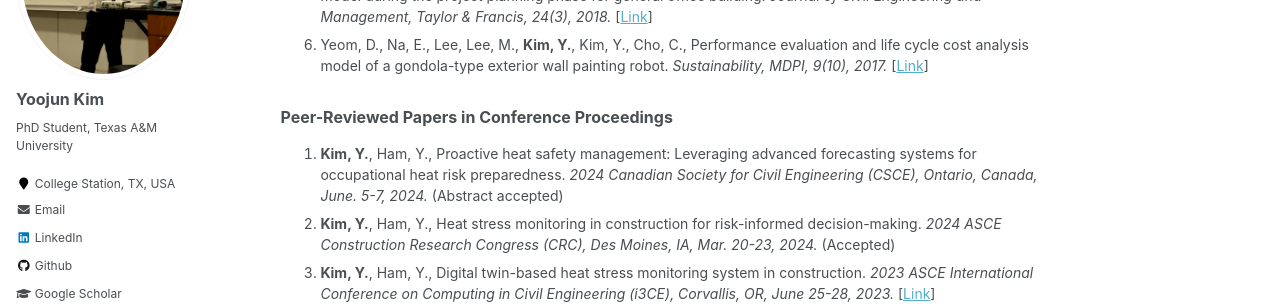
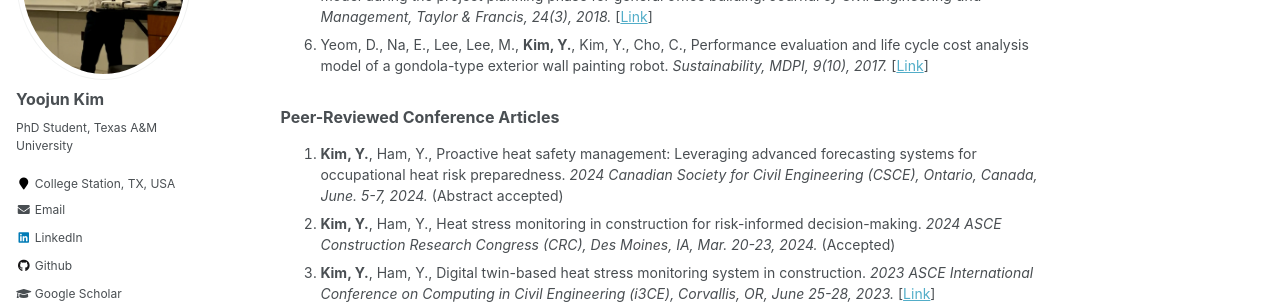
Before and after one commit to yoojunT/yoojunT.github.io, a Jekyll site: the page built from _pages/publications.md, in a window 1280 px wide and 900 px high, scrolled down 381 px. Shown: the part 153-457 px from the top of the window. Built offline with Jekyll 4.4.1, drawn with Linux system fonts in a browser that asks for light colours.

Commit message:
Update publications.md

```diff
--- a/_pages/publications.md
+++ b/_pages/publications.md
@@ -13,7 +13,7 @@ author_profile: true
 1. Yeom, D., Seo, H., **Kim, Y.**, Cho, C., Kim, Y., Development of an approximate construction duration prediction model during the project planning phase for general office building. *Journal of Civil Engineering and Management, Taylor & Francis, 24(3), 2018.* [[Link](https://journals.vilniustech.lt/index.php/JCEM/article/view/1646)]
 1. Yeom, D., Na, E., Lee, Lee, M., **Kim, Y.**, Kim, Y., Cho, C., Performance evaluation and life cycle cost analysis model of a gondola-type exterior wall painting robot. *Sustainability, MDPI, 9(10), 2017.* [[Link](https://www.mdpi.com/2071-1050/9/10/1809)]
 
-<h3 id="Conference">Peer-Reviewed Papers in Conference Proceedings</h3>
+<h3 id="Conference">Peer-Reviewed Conference Articles</h3>
 
 1. **Kim, Y.**, Ham, Y., Proactive heat safety management: Leveraging advanced forecasting systems for occupational heat risk preparedness. *2024 Canadian Society for Civil Engineering (CSCE), Ontario, Canada, June. 5-7, 2024.* (Abstract accepted)
 1. **Kim, Y.**, Ham, Y., Heat stress monitoring in construction for risk-informed decision-making. *2024 ASCE Construction Research Congress (CRC), Des Moines, IA, Mar. 20-23, 2024.* (Accepted)
```
